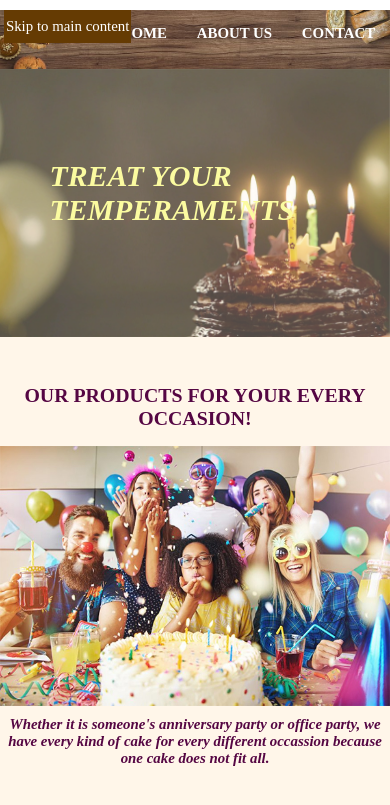
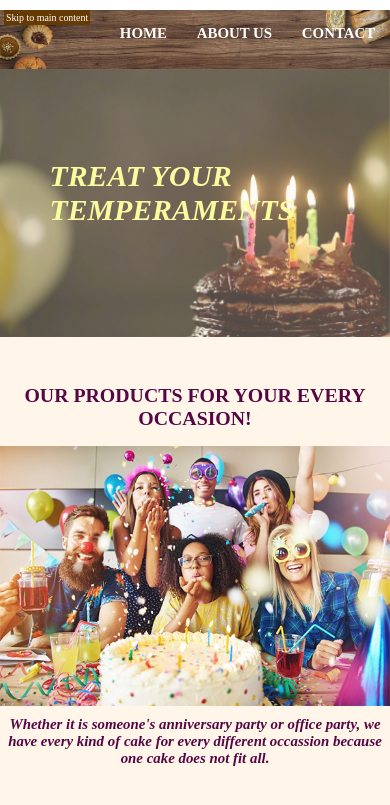
Before and after one commit to Shruti00123/mtm6201-midterm, a plain HTML site: page index.html in a window 390 px wide. Shown: the top 805 px of the page. Drawn offline with Linux system fonts and the light colour scheme.

Commit message:
about page changes

```diff
--- a/css/main.css
+++ b/css/main.css
@@ -293,8 +293,8 @@ img:hover {
     .skip-link {
         position: absolute;
         left: 1%;
-        padding: 8px 2px;
-        font-size: 1.5rem;
+        padding: 2px;
+        font-size: 1rem;
         background-color: #653b03;
         color: #fff;
         text-decoration: none;
```
